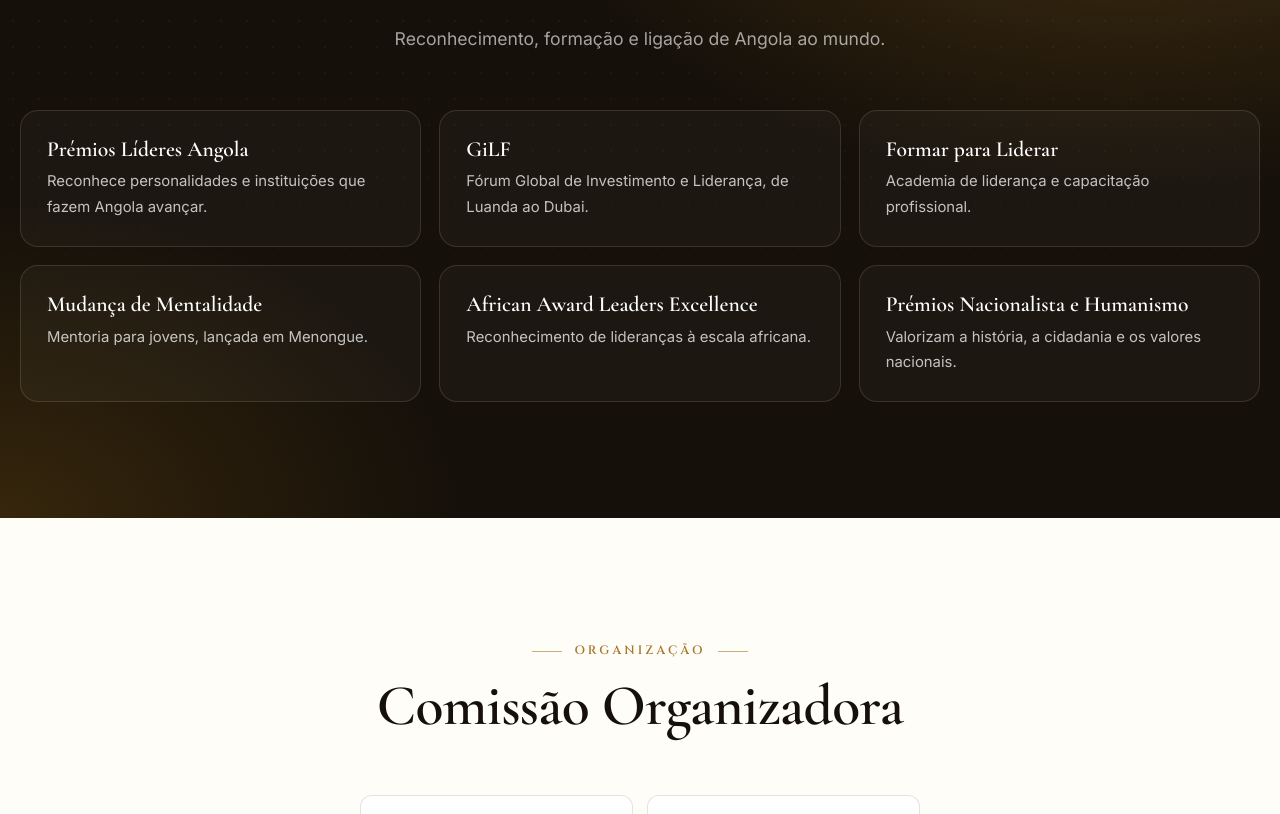
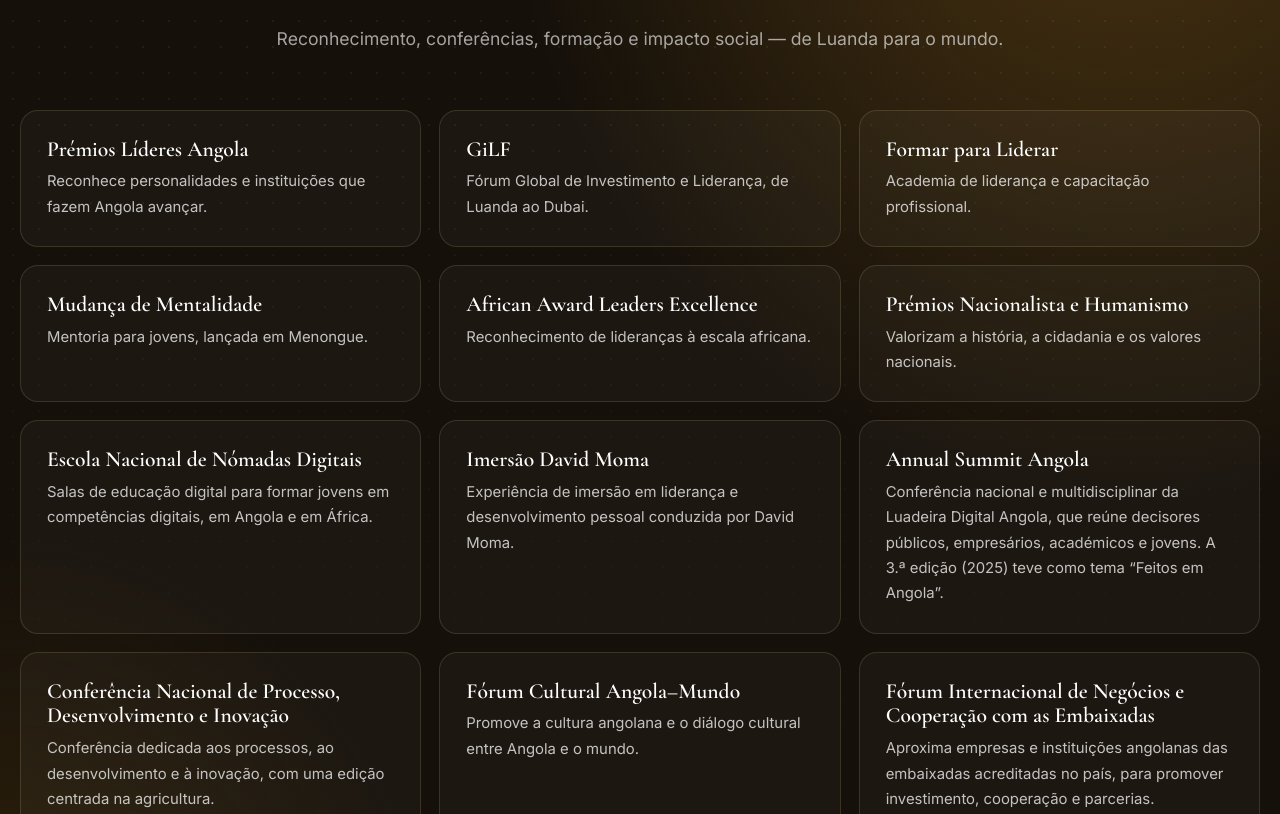
Before and after one commit to angolajobssummit-eng/Site-Gilf, a plain HTML site: page sobre.html in a window 1280 px wide. Shown: the part 2201-3015 px from the top of the page. Drawn offline with nearby package versions, Linux system fonts and the light colour scheme.

Commit message:
Projectos da Luadeira Digital Angola na página Sobre
Escola Nacional de Nómadas Digitais, Imersão David Moma, Annual Summit Angola, Conferência Nacional de Processo, Desenvolvimento e Inovação, Fórum Cultural Angola–Mundo, Fórum Internacional de Negócios e Cooperação com as Embaixadas e Sopa Solidária.

Co-Authored-By: Claude Opus 5.5 <noreply@anthropic.com>
Claude-Session: https://claude.ai/code/session_01P9CTcP8St7hMUZkcGog4iA

```diff
--- a/admin/admin.js
+++ b/admin/admin.js
@@ -616,7 +616,7 @@
       row: function (x) { return { thumb: '<span class="thumb" style="font-family:Inter;font-size:.7rem;font-weight:700">' + esc(x.ano) + "</span>", title: x.ano, sub: x.texto }; },
       fields: [{ k: "ano", l: "Ano / data", req: true }, { k: "texto", l: "Texto", t: "textarea", rows: 2 }], make: function () { return { ano: "", texto: "" }; }, add: "Novo marco"
     });
-    var c2 = card(v, "Iniciativas", "", [["Nova iniciativa", function () { e2.add(); }]]);
+    var c2 = card(v, "Projectos e iniciativas", "Aparecem na página Sobre.", [["Novo projecto", function () { e2.add(); }]]);
     var e2 = listEditor(c2, {
       arr: function () { return O.iniciativas || (O.iniciativas = []); }, title: function (x) { return x.titulo; },
       row: function (x) { return { thumb: '<span class="thumb">✦</span>', title: x.titulo, sub: x.texto }; },
--- a/assets/dados.js
+++ b/assets/dados.js
@@ -878,6 +878,34 @@ window.GILF = {
       {
         "titulo": "Prémios Nacionalista e Humanismo",
         "texto": "Valorizam a história, a cidadania e os valores nacionais."
+      },
+      {
+        "titulo": "Escola Nacional de Nómadas Digitais",
+        "texto": "Salas de educação digital para formar jovens em competências digitais, em Angola e em África."
+      },
+      {
+        "titulo": "Imersão David Moma",
+        "texto": "Experiência de imersão em liderança e desenvolvimento pessoal conduzida por David Moma."
+      },
+      {
+        "titulo": "Annual Summit Angola",
+        "texto": "Conferência nacional e multidisciplinar da Luadeira Digital Angola, que reúne decisores públicos, empresários, académicos e jovens. A 3.ª edição (2025) teve como tema “Feitos em Angola”."
+      },
+      {
+        "titulo": "Conferência Nacional de Processo, Desenvolvimento e Inovação",
+        "texto": "Conferência dedicada aos processos, ao desenvolvimento e à inovação, com uma edição centrada na agricultura."
+      },
+      {
+        "titulo": "Fórum Cultural Angola–Mundo",
+        "texto": "Promove a cultura angolana e o diálogo cultural entre Angola e o mundo."
+      },
+      {
+        "titulo": "Fórum Internacional de Negócios e Cooperação com as Embaixadas",
+        "texto": "Aproxima empresas e instituições angolanas das embaixadas acreditadas no país, para promover investimento, cooperação e parcerias."
+      },
+      {
+        "titulo": "Sopa Solidária com David Moma",
+        "texto": "Ruas alimentadas, comunidades levantadas."
       }
     ]
   },
--- a/sobre.html
+++ b/sobre.html
@@ -58,7 +58,7 @@
 
   <section class="sec dark dots">
     <div class="wrap" style="position:relative">
-      <div class="head rv"><span class="kicker">Luadeira Digital Angola</span><h2>Um ecossistema de liderança</h2><p>Reconhecimento, formação e ligação de Angola ao mundo.</p></div>
+      <div class="head rv"><span class="kicker">Luadeira Digital Angola</span><h2>Projectos e iniciativas</h2><p>Reconhecimento, conferências, formação e impacto social — de Luanda para o mundo.</p></div>
       <div class="inits" id="inits"></div>
     </div>
   </section>
```
